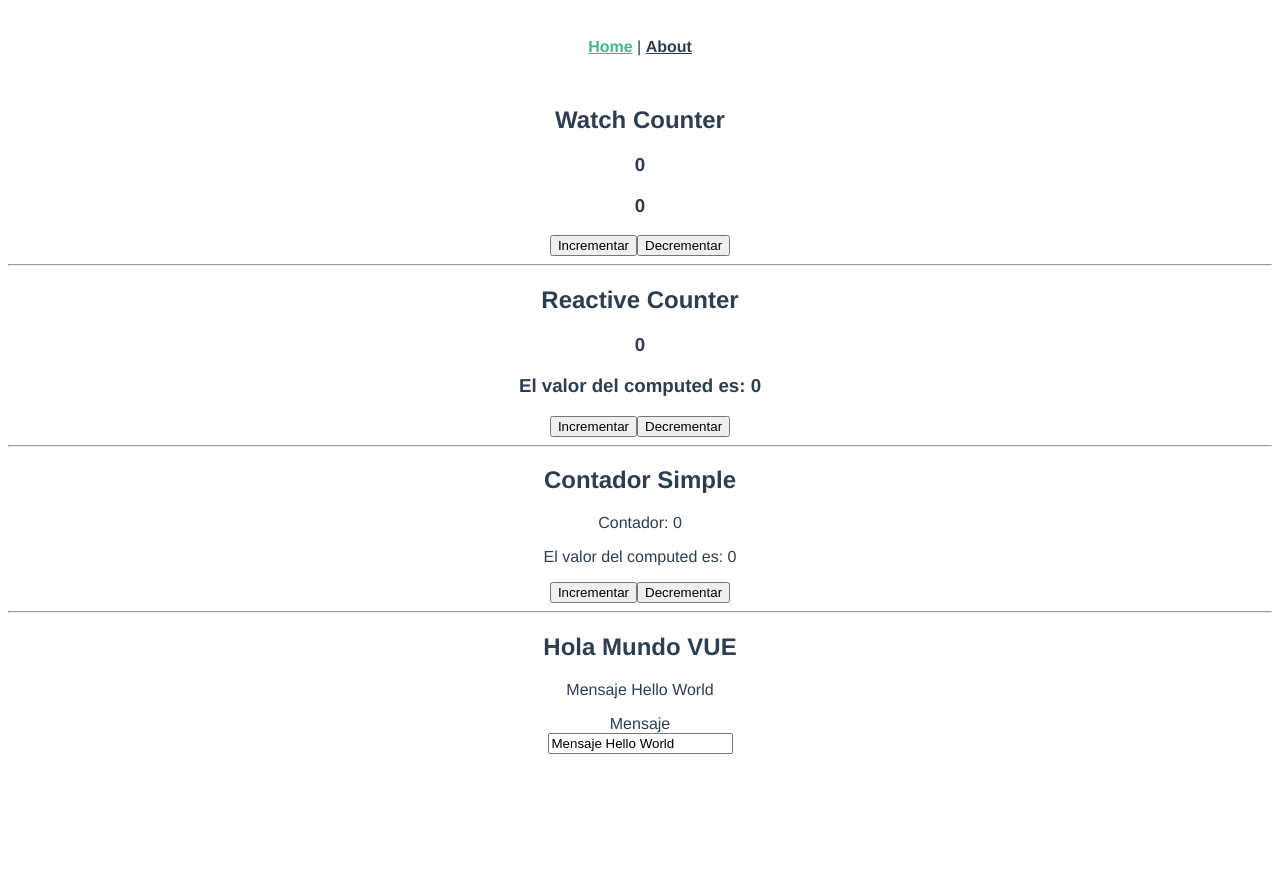
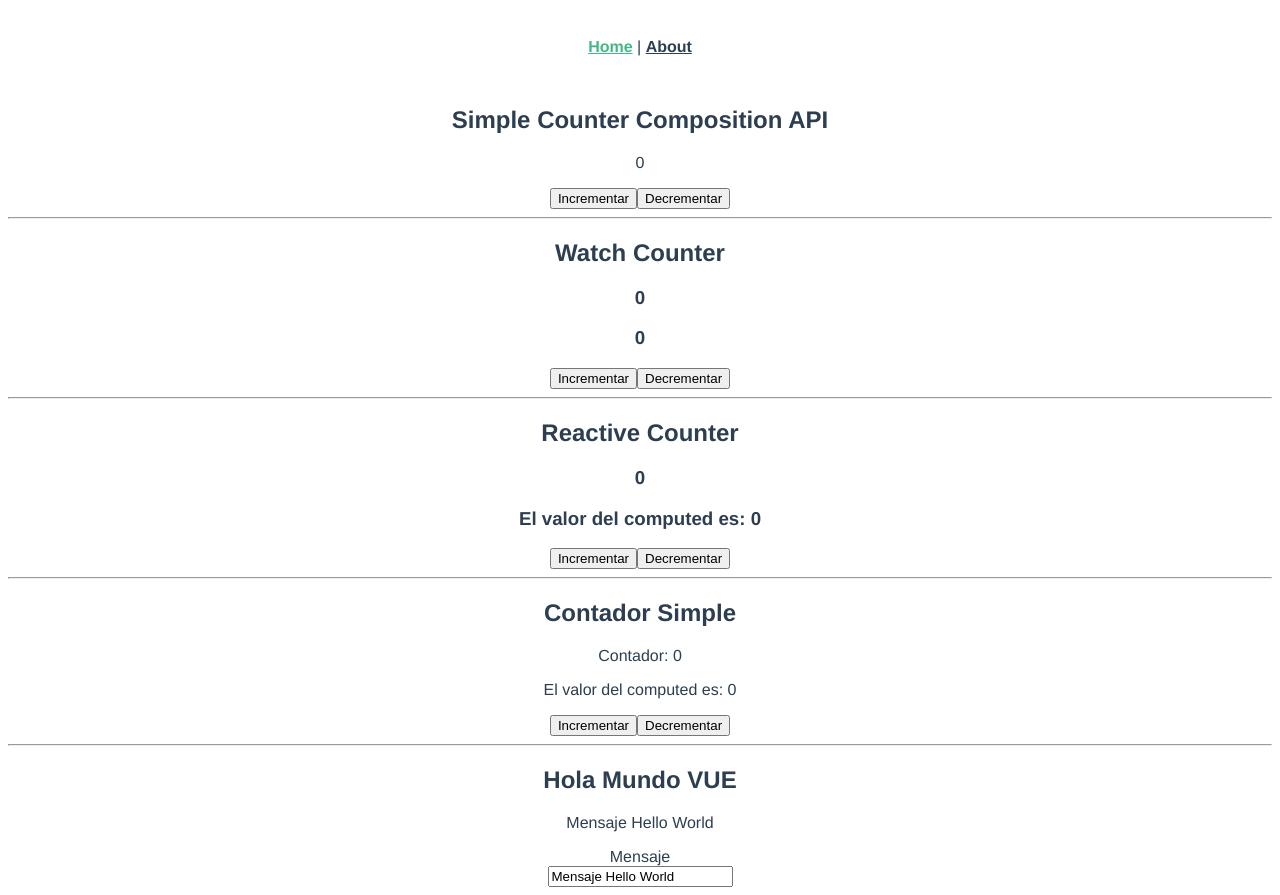
Before and after one commit to leonardoovaldezz/curso-vue-js, a Vue app: page / in a window 1280 px wide. Before the commit the page ends 800 px from the top, so only its background shows below. Built offline with nearby package versions, Linux system fonts and the light colour scheme.

Commit message:
composition api para refactorizar componente counter

```diff
--- /dev/null
+++ b/src/components/04SimpleCounterCompositionApi.vue
@@ -0,0 +1,20 @@
+<template>
+  <h2>Simple Counter Composition API</h2>
+  <p>{{ counter }}</p>
+  <button @click="increment">Incrementar</button>
+  <button @click="decrement">Decrementar</button>
+</template>
+
+<script>
+import useCounter from "@/composables/useCounter";
+export default {
+  name: "SimpleCounterCompositionApi",
+  setup() {
+    const { counter, increment, decrement } = useCounter();
+    return { counter, increment, decrement };
+  },
+};
+</script>
+
+<style>
+</style>
--- /dev/null
+++ b/src/composables/useCounter.js
@@ -0,0 +1,22 @@
+import { ref, computed } from "vue"
+export default function () {
+    const counter = ref(0);
+
+    const counterComputed = computed(() => {
+        return `El valor del computed es: ${counter.value}`;
+    });
+
+    const increment = () => {
+        counter.value++;
+    };
+    const decrement = () => {
+        counter.value--;
+    };
+
+    return {
+        counter,
+        increment,
+        decrement,
+        counterComputed, // Agregamos el cálculo computado al objeto retornado
+    };
+}
--- a/src/views/Home.vue
+++ b/src/views/Home.vue
@@ -1,4 +1,6 @@
 <template>
+  <simple-counter-composition-api />
+  <hr />
   <watch-counter />
   <hr />
   <reactive-counter />
@@ -10,6 +12,7 @@
 
 <script>
 // @ is an alias to /src
+import SimpleCounterCompositionApi from "@/components/04SimpleCounterCompositionApi";
 import WatchCounter from "@/components/03WatchCounter";
 import ReactiveCounter from "@/components/02ReactiveCounter";
 import HelloWorld from "@/components/00HelloWorld";
@@ -21,6 +24,7 @@ export default {
     SimpleCounter,
     ReactiveCounter,
     WatchCounter,
+    SimpleCounterCompositionApi,
   },
 };
 </script>
```
